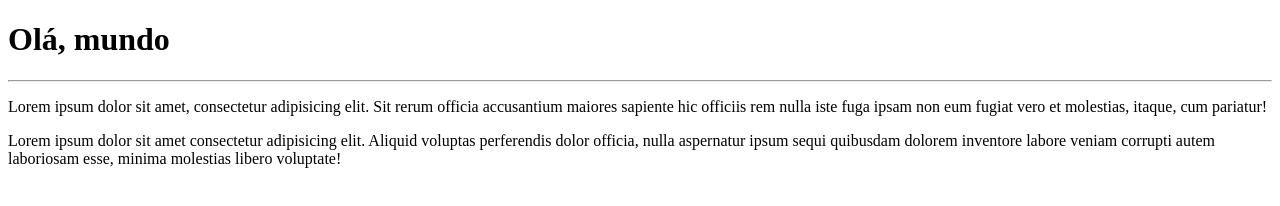
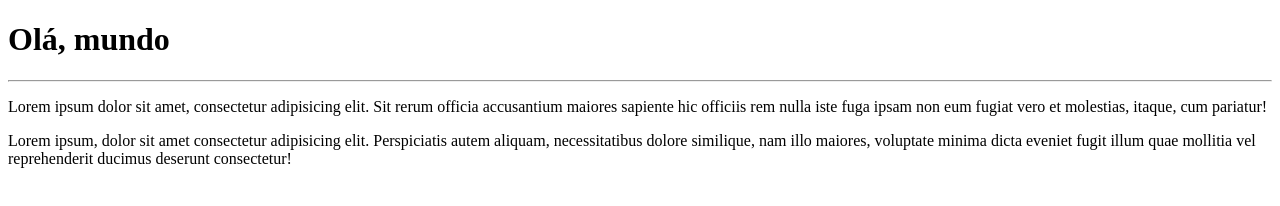
Before and after one commit to NacelioFilho/Repositorio-Nacelio, a plain HTML site: page Site-Exemplo/Index.html in a window 1280 px wide. Drawn offline with Linux system fonts and the light colour scheme.

Commit message:
refiz o paragrafo

```diff
--- a/Site-Exemplo/Index.html
+++ b/Site-Exemplo/Index.html
@@ -9,6 +9,6 @@
     <h1>Olá, mundo</h1>
     <hr>
     <p>Lorem ipsum dolor sit amet, consectetur adipisicing elit. Sit rerum officia accusantium maiores sapiente hic officiis rem nulla iste fuga ipsam non eum fugiat vero et molestias, itaque, cum pariatur!</p>
-    <p>Lorem ipsum dolor sit amet consectetur adipisicing elit. Aliquid voluptas perferendis dolor officia, nulla aspernatur ipsum sequi quibusdam dolorem inventore labore veniam corrupti autem laboriosam esse, minima molestias libero voluptate!</p>
+    <p>Lorem ipsum, dolor sit amet consectetur adipisicing elit. Perspiciatis autem aliquam, necessitatibus dolore similique, nam illo maiores, voluptate minima dicta eveniet fugit illum quae mollitia vel reprehenderit ducimus deserunt consectetur!</p>
 </body>
 </html>
```
